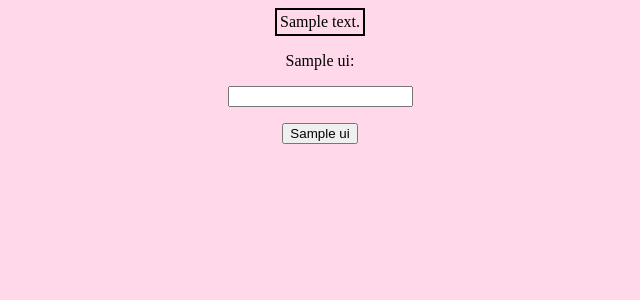
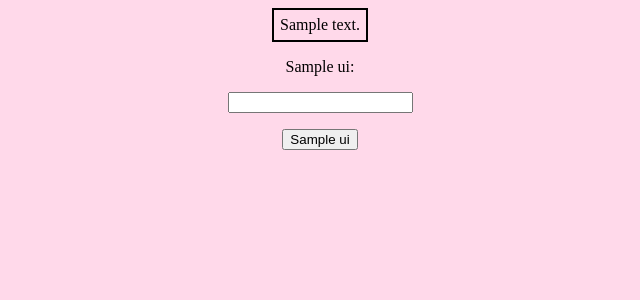
Before and after one commit to PohAnson/webchess, a Flask app: template templates/game.html in a window 1280 px wide. Shown: the top 300 px of the page, without its empty margins (320-960 px from the left). Run offline with Flask 2, Linux system fonts and the light colour scheme; the template is opened without the code that fills it: most values are stand-ins (such as "Sample title", 1, 10 or a date in 2020).

Commit message:
Nicer board Remove spacing between lines

```diff
--- a/templates/game.html
+++ b/templates/game.html
@@ -60,7 +60,7 @@
 </head>
 <body style="background-color: #ffd9ea;">
     <div style="text-align: center;">
-      <table style="border: 2px solid #000000; margin:auto">
+      <table style="border: 2px solid #000000; margin:auto; border-spacing: 0px; padding: 5px;">
         {% for row in ui.board %}
         <tr>
           {% for cell in row %}
```
